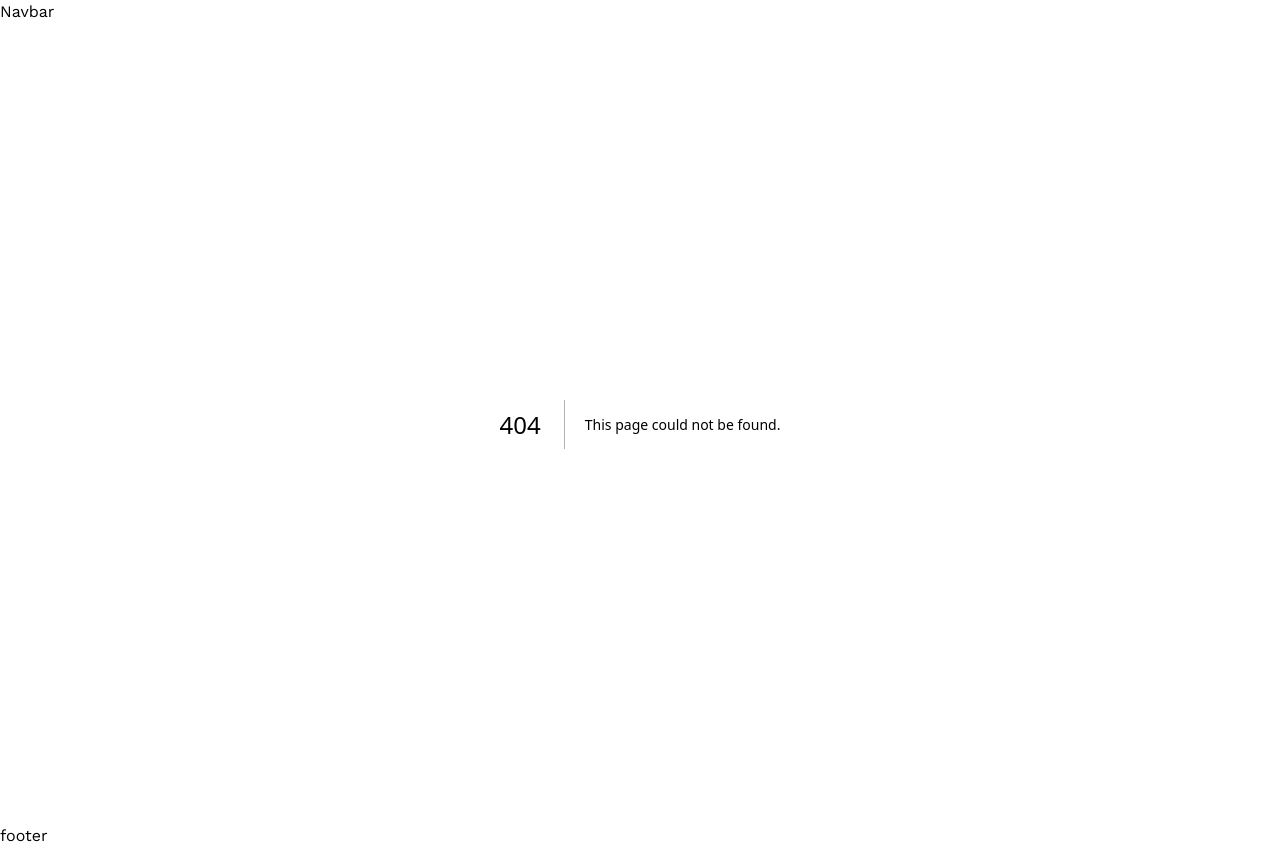
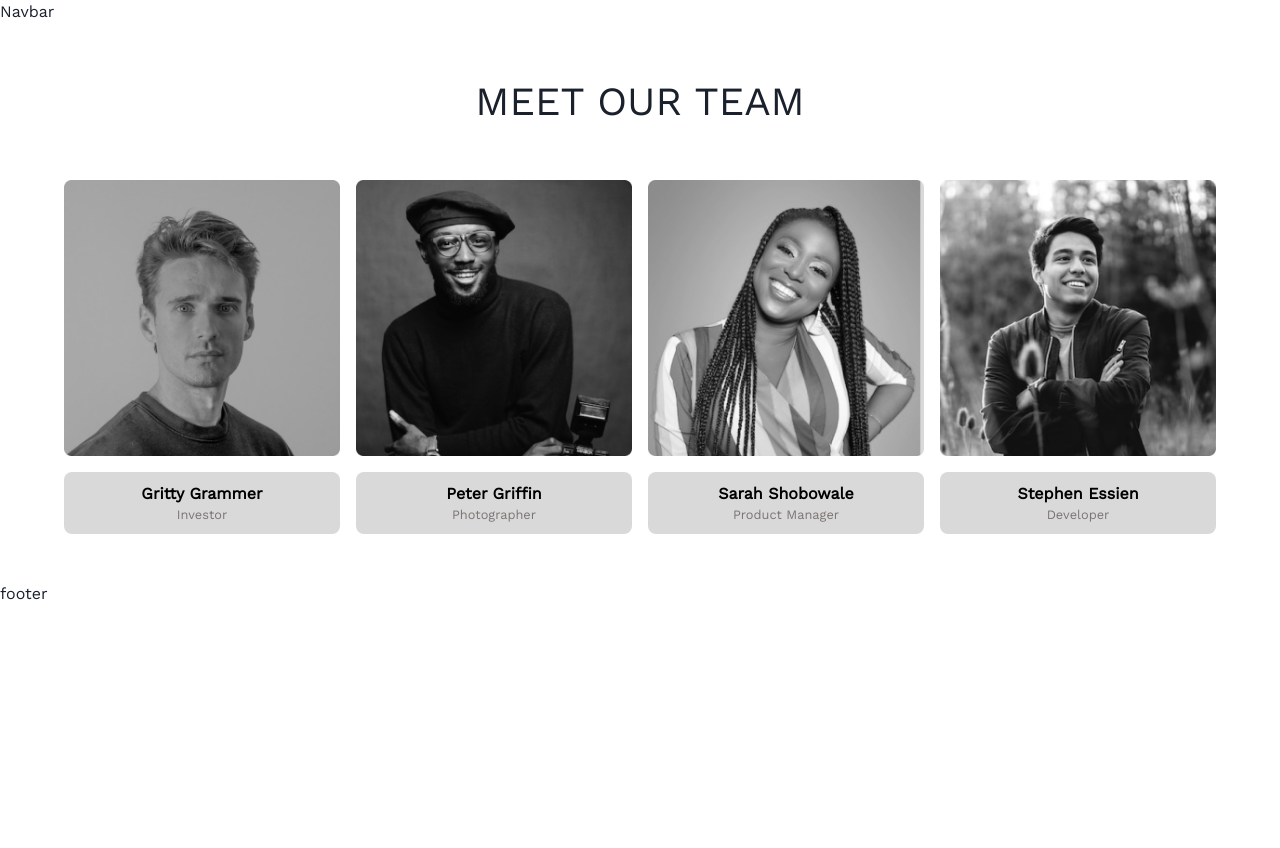
Before and after one commit to workshopapps/workshopapps-portfolio, a Next.js app in the folder frontend/: page /teams in a window 1280 px wide. Before the commit this address had no page. After the commit the page ends 800 px from the top, so only its background shows below. Built offline with nearby package versions, Linux system fonts and the light colour scheme.

Commit message:
feat:(#7) Create Teams Page

```diff
--- /dev/null
+++ b/frontend/pages/teams.jsx
@@ -0,0 +1,71 @@
+import Head from "next/head";
+import Image from 'next/image'
+import team1 from './../public/team1.png'
+import team2 from './../public/team2.png'
+import team3 from './../public/team3.png'
+import team4 from './../public/team4.png'
+import style from "../styles/Teams.module.css"
+
+export default function About() {
+    return (
+        <div>
+            <Head>
+                <title>Create Next App</title>
+                <link rel="icon" href="/favicon.ico" />
+            </Head>
+            <section className={style.teams}>
+                <h1>MEET OUR TEAM</h1>
+                <div className={style.cards}>
+                    <figure className={style.card}>
+                        <Image
+                        src={team1}
+                        alt="Picture of Gritty Grammer"
+                        width="100%"
+                        height="100%"
+                            />
+                        <figcaption>
+                            <h3>Gritty Grammer</h3>
+                            <p>Investor</p>
+                        </figcaption>
+                    </figure>
+                    <figure className={style.card}>
+                        <Image
+                        src={team2}
+                        alt="Picture of Peter Griffin"
+                        width="100%"
+                        height="100%"
+                            />
+                        <figcaption>
+                            <h3>Peter Griffin</h3>
+                            <p>Photographer</p>
+                        </figcaption>
+                    </figure>
+                    <figure className={style.card}>
+                        <Image
+                        src={team3}
+                        alt="Picture of Stephen Essien"
+                        width="100%"
+                        height="100%"
+                            />
+                        <figcaption>
+                            <h3>Sarah Shobowale</h3>
+                            <p>Product Manager</p>
+                        </figcaption>
+                    </figure>
+                    <figure className={style.card}>
+                        <Image
+                        src={team4}
+                        alt="Picture of the author"
+                        width="100%"
+                        height="100%"
+                            />
+                        <figcaption>
+                            <h3>Stephen Essien</h3>
+                            <p>Developer</p>
+                        </figcaption>
+                    </figure>
+                </div>
+            </section>
+        </div>
+    )
+}
--- /dev/null
+++ b/frontend/styles/Teams.module.css
@@ -0,0 +1,62 @@
+.teams{
+    margin: 0 2rem 3rem 2rem;
+    display: flex;
+    flex-direction: column;
+    align-items: center;
+    justify-content: center;
+}
+
+.teams h1{
+    font-size: 1.5rem;
+    margin: 3rem 0;
+    text-align: center;
+}
+
+.teams .cards{
+    display: grid;
+    grid-template-columns: repeat(1, 1fr);
+    gap: 1rem;
+}
+
+.teams .cards figcaption{
+    background-color: #D9D9D9;
+    color: #000;
+    margin-top: 1rem;
+    padding: 10px;
+    text-align: center;
+    border-radius: 8px;
+}
+
+.teams .cards figcaption h3{
+    font-weight: 700;
+}
+
+.teams .cards figcaption p{
+    color: #7D7474;
+    font-size: .8rem;
+}
+
+/* tablet */
+@media (min-width: 768px) {
+    .teams{
+        margin: 0 4rem 3rem 4rem;
+    }
+
+    .teams h1{
+        font-size: 1.7rem;
+    }
+
+    .teams .cards{
+        grid-template-columns: repeat(2, 1fr);
+    }
+}
+
+/* Desktop  */
+@media (min-width: 1024px) {
+    .teams h1{
+        font-size: 2.5rem;
+    }
+    .teams .cards{
+        grid-template-columns: repeat(4, 1fr);
+    }
+}
```
